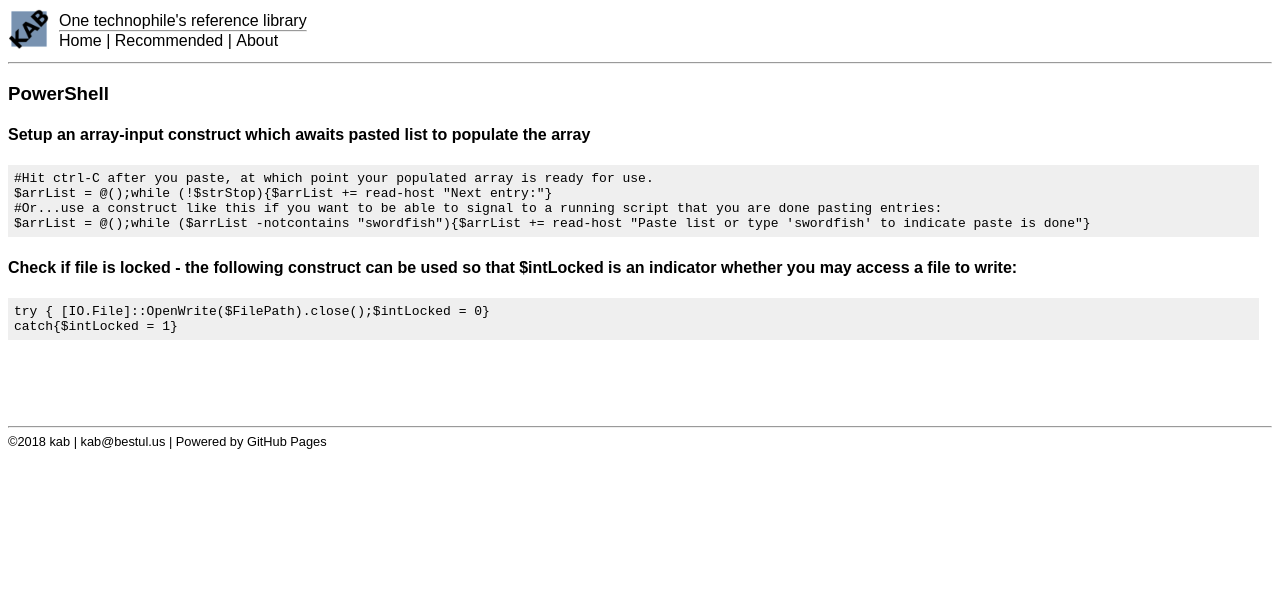
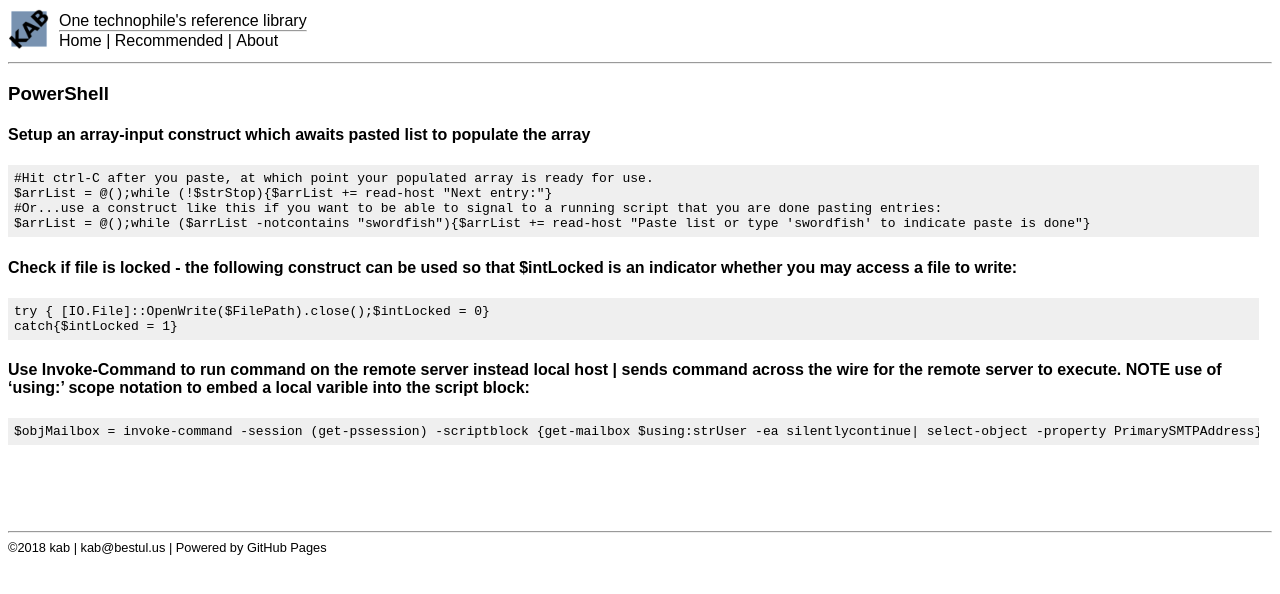
Before and after one commit to kabtech/kab, a Jekyll site: the page built from ccc/powershell.md, in a window 1280 px wide. Shown: the top 594 px of the page. Built offline with Jekyll 4.4.1, drawn with Linux system fonts in a browser that asks for light colours.

Commit message:
Update powershell.md

````diff
--- a/ccc/powershell.md
+++ b/ccc/powershell.md
@@ -19,6 +19,11 @@ catch{$intLocked = 1}
 ```
 
 
+#### Use Invoke-Command to run command on the remote server instead local host | sends command across the wire for the remote server to execute. NOTE use of 'using:' scope notation to embed a local varible into the script block:
+```
+$objMailbox = invoke-command -session (get-pssession) -scriptblock {get-mailbox $using:strUser -ea silentlycontinue| select-object -property PrimarySMTPAddress}
+```
+
 <br/>
 <br/>
 <br/>
````
